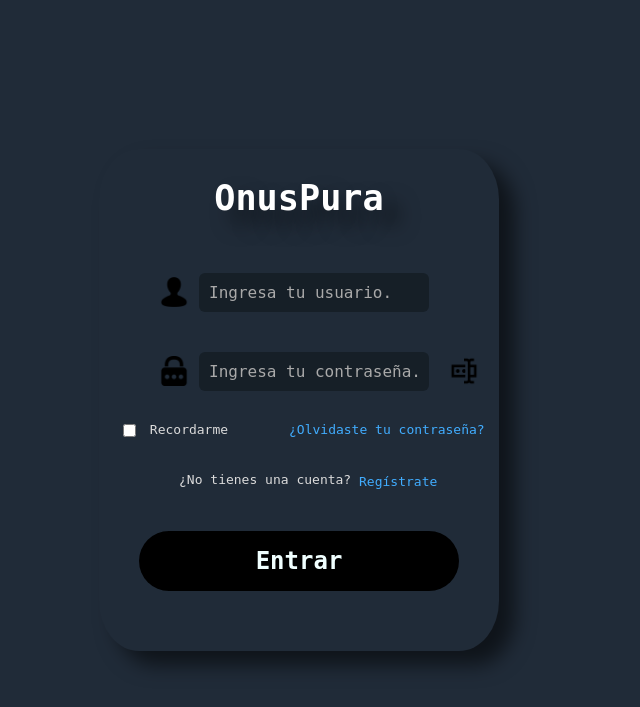
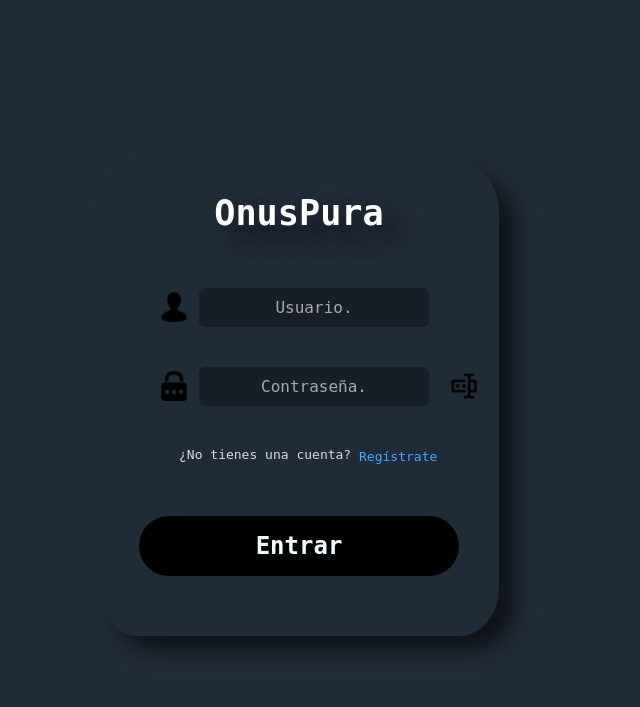
Before and after one commit to Alejandro99919/ProyectoFinalDS, a Django app: page /login/ in a window 1280 px wide. Shown: the top 707 px of the page, without its empty margins (341-981 px from the left). Run offline with Django 5.2, Linux system fonts and the light colour scheme; some web fonts are replaced.

Commit message:
Corrección de errores y mejoras al Login.
-Se eliminó el check para recordar la contraseña.

-Se ajustó el texto de los campos para escribir texto del Login.

-Se ajustó el tamaño del formulario para crear la cuenta.

```diff
--- a/ProyectoFinal/plantillas/Login.html
+++ b/ProyectoFinal/plantillas/Login.html
@@ -22,21 +22,13 @@
         <h1 class="tituloLogin">OnusPura</h1>
         <div class="Login-Grupo">
             <img src='{%static "imagenes/userIcono.png" %}' class="iconoUsuario" alt="Icono Usuario" width="30px">
-            <input type="text" name="user" id="user" placeholder="Ingresa tu usuario." maxlength="12">
+            <input type="text" name="user" id="user" placeholder="Usuario." maxlength="12">
 
         </div>
         <div class="Login-Grupo">
             <img src='{%static "imagenes/passIcono.png" %}' class="iconoPassword" alt="Icono Password" width="30px">
-            <input type="password" name="password" id="password" placeholder="Ingresa tu contraseña." maxlength="12">
+            <input type="password" name="password" id="password" placeholder="Contraseña." maxlength="12">
             <img src='{%static "imagenes/togglePasswordIconoOculta.png" %}' class="iconoTogglePassword" id="iconoTogglePassword" alt="Icono para mostrar/ocultar la contraseña" width="30px">
-        </div>
-        <div class="Login-ForgotPassword">
-            <a href="#">¿Olvidaste tu contraseña?</a>
-        </div>
-        <div class="Login-RememberMe">
-            <input type="checkbox" name="rememberMe" id="rememberMe">
-            <label for="rememberMe">Recordarme</label>
-
         </div>
 
         <div class="Login-CreateAccount">
--- a/ProyectoFinal/static/css/estiloCrearCuenta.css
+++ b/ProyectoFinal/static/css/estiloCrearCuenta.css
@@ -9,7 +9,7 @@ body {
 }
 
 .creacionCuenta {
-  width: 500px; /* O el ancho que prefieras */
+  width: 470px; /* O el ancho que prefieras */
   border-radius: 10%;
   box-shadow: 16px 14px 20px #0000008c;
 }
--- a/ProyectoFinal/static/css/estiloLogin.css
+++ b/ProyectoFinal/static/css/estiloLogin.css
@@ -29,7 +29,7 @@ html, body {
   .botonLogin {
     width: 80%;
     display: block;
-    margin: 130px auto;
+    margin: 100px auto;
     cursor:pointer;
     background: black;
     cursor: pointer;
@@ -76,6 +76,7 @@ html, body {
   input[type="text"],
   input[type="password"]{
     margin: 10px;
+    text-align: center;
 }
 
 
@@ -92,18 +93,9 @@ html, body {
   margin-left: 190px;
 }
 
-
-.Login-RememberMe{
-  font-size: 13px;
-  margin-top:20px;
-  position: absolute;
-  margin-left:20px;
-
-}
-
 .Login-CreateAccount{
   font-size: 13px;
   position: absolute;
   margin-left:80px;
-  margin-top: 70px;
+  margin-top: 30px;
 }
```
